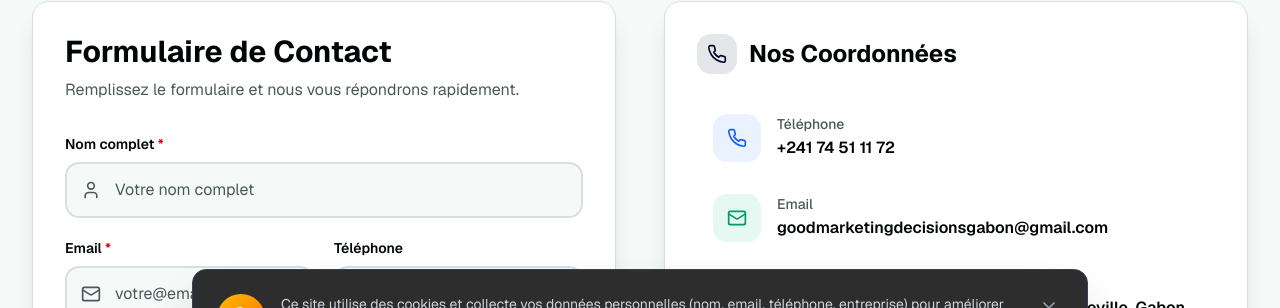
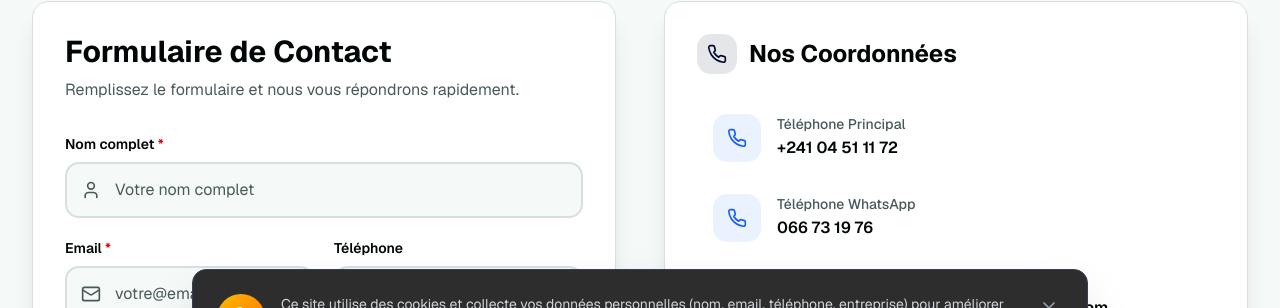
Before and after one commit to AngeGabriel-rgb/gomade-gabon, a Next.js app: page /contact in a window 1280 px wide. Shown: the part 335-643 px from the top of the page. Built offline with nearby package versions, Linux system fonts and the light colour scheme; no server answers.

Commit message:
modif de contct

```diff
--- a/app/layout.tsx
+++ b/app/layout.tsx
@@ -147,7 +147,7 @@ export default function RootLayout({
                 "longitude": "9.4673"
               },
               "url": "https://www.gomadegabon.com",
-              "telephone": "+24174511172",
+              "telephone": "+24104511172",
               "email": "goodmarketingdecisionsgabon@gmail.com",
               "priceRange": "$$",
               "openingHoursSpecification": {
@@ -163,7 +163,7 @@ export default function RootLayout({
                 "closes": "17:00"
               },
               "sameAs": [
-                "https://wa.me/24174511172"
+                "https://wa.me/24166731976"
               ],
               "areaServed": {
                 "@type": "Country",
--- a/components/Seo content.tsx
+++ b/components/Seo content.tsx
@@ -185,10 +185,10 @@ export default function SeoContent() {
             enquête marketing ou étude de marché au Gabon, contactez GOMADE :
           </p>
           <ul>
-            <li>Téléphone : +241 74 51 11 72</li>
+            <li>Téléphone : +241 04 51 11 72</li>
             <li>Email : goodmarketingdecisionsgabon@gmail.com</li>
             <li>Adresse : Dernière Kar motors, bas de Guegue, Libreville, Gabon</li>
-            <li>WhatsApp : Contact direct pour réponse rapide</li>
+            <li>WhatsApp : 066 73 19 76</li>
           </ul>
           <p>
             Notre équipe vous répondra dans les 24h pour discuter de vos besoins et vous proposer
--- a/components/contact/contact-form.tsx
+++ b/components/contact/contact-form.tsx
@@ -171,7 +171,7 @@ export default function ContactForm() {
                 onFocus={() => setFocusedField("phone")}
                 onBlur={() => setFocusedField(null)}
                 className={inputClasses("phone")}
-                placeholder="+241 74 51 11 72"
+                placeholder="+241 04 51 11 72"
               />
             </div>
           </div>
--- a/components/contact/contact-info.tsx
+++ b/components/contact/contact-info.tsx
@@ -6,9 +6,16 @@ export default function ContactInfo() {
   const info = [
     {
       icon: Phone,
-      label: "Téléphone",
-      value: "+241 74 51 11 72",
-      link: "tel:+24174511172",
+      label: "Téléphone Principal",
+      value: "+241 04 51 11 72",
+      link: "tel:+24104511172",
+      color: "bg-blue-500/10 text-blue-600",
+    },
+    {
+      icon: Phone,
+      label: "Téléphone WhatsApp",
+      value: "066 73 19 76",
+      link: "tel:066731976",
       color: "bg-blue-500/10 text-blue-600",
     },
     {
@@ -103,7 +110,7 @@ export default function ContactInfo() {
           </p>
 
           <a
-            href="https://wa.me/24174511172?text=Bonjour,%20je%20souhaite%20connaître%20vos%20services%20et%20obtenir%20un%20devis%20gratuit."
+            href="https://wa.me/24166731976?text=Bonjour,%20je%20souhaite%20connaître%20vos%20services%20et%20obtenir%20un%20devis%20gratuit."
             target="_blank"
             rel="noopener noreferrer"
             className="inline-flex items-center gap-3 bg-white text-emerald-600 px-6 py-3.5 rounded-xl font-bold hover:bg-white/90 transition-all duration-300 hover:scale-105 shadow-lg"
--- a/components/footer.tsx
+++ b/components/footer.tsx
@@ -103,13 +103,13 @@ export default function Footer() {
             <ul className="space-y-4">
               <li>
                 <a
-                  href="tel:+24174511172"
+                  href="tel:+24104511172"
                   className="flex items-start gap-3 text-sm opacity-80 hover:opacity-100 transition-opacity group"
                 >
                   <div className="w-8 h-8 rounded-lg bg-primary-foreground/10 flex items-center justify-center flex-shrink-0 group-hover:bg-primary-foreground/20 transition-colors">
                     <Phone size={14} />
                   </div>
-                  <span className="pt-1.5">+241 74 51 11 72</span>
+                  <span className="pt-1.5">+241 04 51 11 72</span>
                 </a>
               </li>
               <li>
--- a/components/header.tsx
+++ b/components/header.tsx
@@ -30,7 +30,7 @@ export default function Header() {
     { href: "/contact", label: "Contact" },
   ]
 
-  const whatsappNumber = "24174511172"
+  const whatsappNumber = "24166731976"
   const whatsappMessage = encodeURIComponent("Bonjour, je souhaite connaître vos services et obtenir un devis gratuit.")
   const whatsappLink = `https://wa.me/${whatsappNumber}?text=${whatsappMessage}`
 
--- a/components/sections/quick-contact.tsx
+++ b/components/sections/quick-contact.tsx
@@ -33,7 +33,7 @@ export default function QuickContact() {
 
           <div className="flex-1 mt-8 md:mt-0 flex flex-col md:flex-row gap-4 md:justify-end w-full md:w-auto">
             <a
-              href="https://wa.me/24174511172?text=Bonjour,%20je%20souhaite%20connaître%20vos%20services%20et%20obtenir%20un%20devis%20gratuit."
+              href="https://wa.me/24166731976?text=Bonjour,%20je%20souhaite%20connaître%20vos%20services%20et%20obtenir%20un%20devis%20gratuit."
               target="_blank"
               rel="noopener noreferrer"
               className="inline-flex items-center justify-center gap-3 bg-white text-primary px-8 py-4 rounded-full font-semibold text-lg hover:bg-white/95 transition-all duration-300 hover:scale-105 shadow-lg hover:shadow-xl"
--- /dev/null
+++ b/pnpm-workspace.yaml
@@ -0,0 +1,2 @@
+allowBuilds:
+  sharp: false
```
Also changed, not shown: 1 other file (tests, documents, lock files or other folders).
